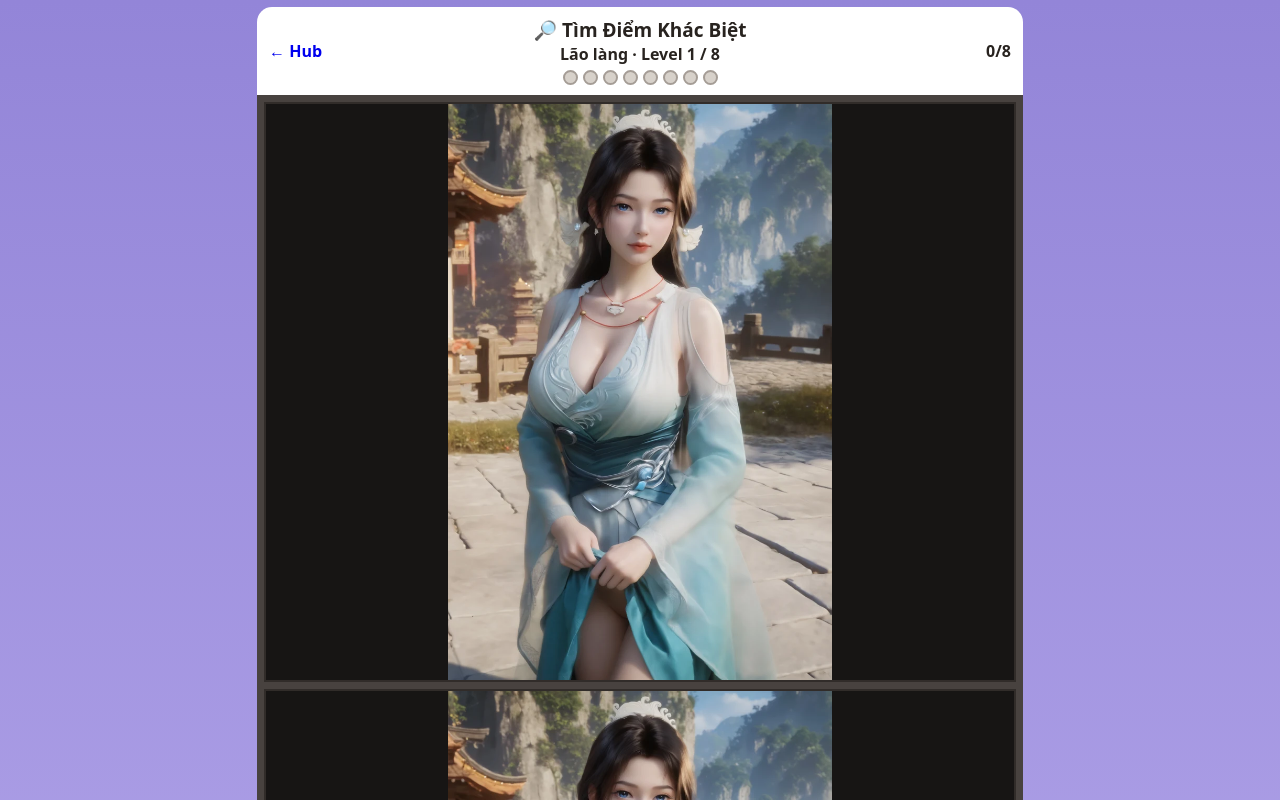
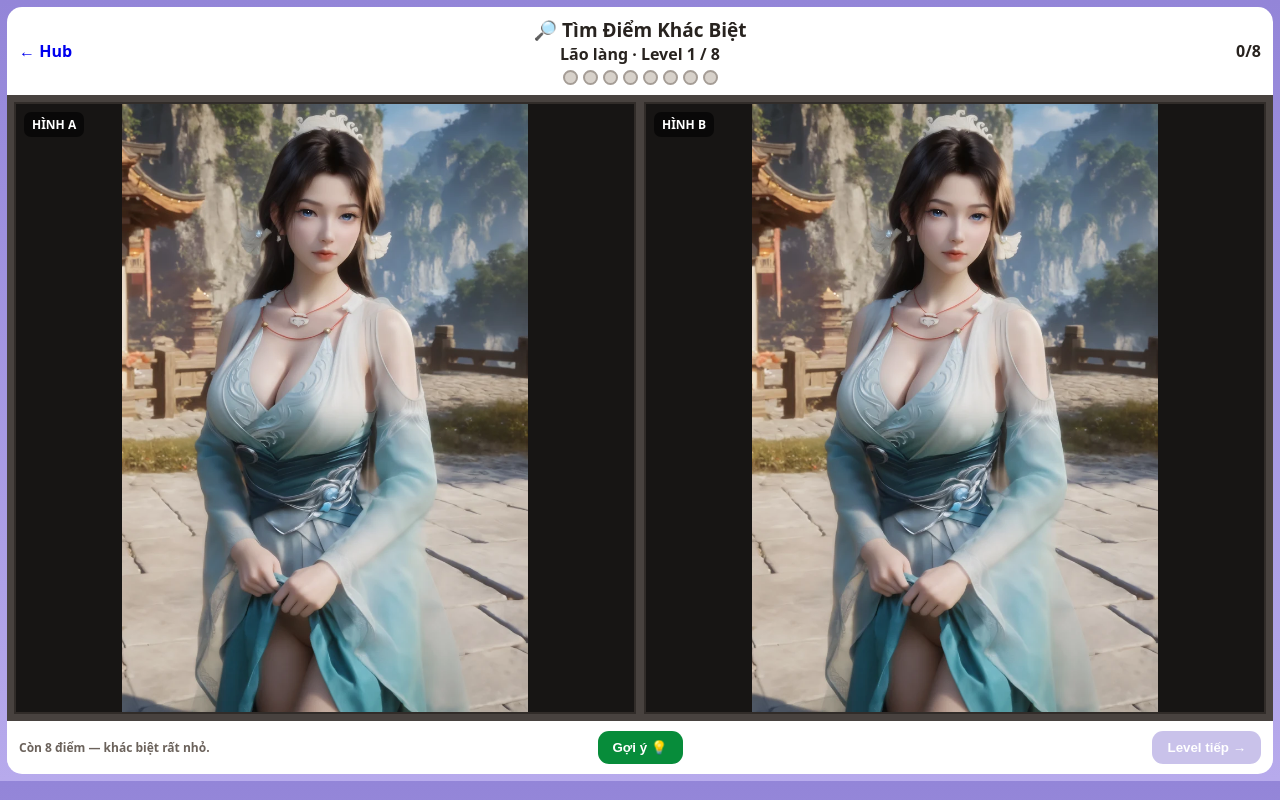
Before and after one commit to chrisnguyenbh/minigame-pi-network, a website: page games/find-difference.html in a window 1280 px wide. Shown: the top 800 px of the page. Drawn offline with Linux system fonts and the light colour scheme.

Commit message:
Show find difference images side by side

```diff
--- a/games/find-difference.html
+++ b/games/find-difference.html
@@ -3,20 +3,20 @@
 <title>Tìm điểm khác nhau · Lão làng</title>
 <style>
 *{box-sizing:border-box}body{margin:0;background:linear-gradient(#9385d8,#b7aaec);font-family:system-ui,Segoe UI,Arial;color:#28231f}
-.game{width:min(780px,100%);margin:auto;padding:7px}header,.foot{background:#fff;border-radius:15px;padding:10px 12px}
+.game{width:min(1380px,100%);margin:auto;padding:7px}header,.foot{background:#fff;border-radius:15px;padding:10px 12px}
 header{display:grid;grid-template-columns:70px 1fr 70px;align-items:center;border-radius:15px 15px 0 0}header a{text-decoration:none;font-weight:800}
 .center{text-align:center}h2{font-size:19px;margin:0}#level{font-weight:900}#score{text-align:right;font-weight:900}
 .dots{display:flex;justify-content:center;gap:5px;margin-top:5px}.dot{width:15px;height:15px;border-radius:50%;background:#d7d1ca;border:2px solid #a59d96}.dot.done{background:#3bb561;border-color:#218543}
-.stage{background:#48423f;padding:7px}.pic{position:relative;margin-bottom:7px;background:#171514;overflow:hidden;border:2px solid #312c29;cursor:crosshair;text-align:center}
-.pic img{display:block;max-width:100%;width:auto;max-height:72vh;margin:auto}.mark{position:absolute;width:34px;height:34px;border:3px solid #ffe66b;border-radius:50%;box-shadow:0 0 0 3px #e83d38;transform:translate(-50%,-50%);pointer-events:none}
-.hint{animation:pulse .55s infinite alternate;background:#fff5}@keyframes pulse{to{scale:1.25}}
+.stage{background:#48423f;padding:7px;display:grid;grid-template-columns:1fr 1fr;gap:8px;align-items:center}.pic{position:relative;margin:0;background:#171514;overflow:hidden;border:2px solid #312c29;cursor:crosshair;text-align:center;display:flex;align-items:center;justify-content:center}
+.pic img{display:block;max-width:100%;width:auto;height:auto;max-height:76vh;margin:auto;object-fit:contain}.mark{position:absolute;width:34px;height:34px;border:3px solid #ffe66b;border-radius:50%;box-shadow:0 0 0 3px #e83d38;transform:translate(-50%,-50%);pointer-events:none}
+.tag{position:absolute;z-index:3;left:8px;top:8px;background:#0009;color:#fff;padding:4px 8px;border-radius:7px;font-size:12px;pointer-events:none}.hint{animation:pulse .55s infinite alternate;background:#fff5}@keyframes pulse{to{scale:1.25}}
 .foot{border-radius:0 0 15px 15px;display:grid;grid-template-columns:1fr auto 1fr;gap:8px;align-items:center}button{border:0;border-radius:11px;padding:9px 15px;font-weight:900;cursor:pointer}
 #hint{background:#078c3a;color:white}#next{justify-self:end;background:#6652c6;color:white}#next:disabled{opacity:.35}#msg{font-size:12px;font-weight:700;color:#6b625b}
 .wrong:after{content:'✕';position:absolute;left:50%;top:50%;transform:translate(-50%,-50%);font-size:70px;color:#ef3030;font-weight:1000;animation:f .35s;pointer-events:none}@keyframes f{to{opacity:0;scale:1.4}}
-@media(max-width:600px){.game{padding:3px}.pic img{max-height:none;width:100%}.mark{width:29px;height:29px}}
+@media(max-width:600px){.game{padding:3px}.stage{gap:3px;padding:3px}.pic{border-width:1px}.pic img{width:100%;height:auto;max-height:70vh;object-fit:contain}.mark{width:24px;height:24px;border-width:2px}}
 </style></head><body><div class="game">
 <header><a href="../">← Hub</a><div class="center"><h2>🔎 Tìm Điểm Khác Biệt</h2><div id="level"></div><div class="dots" id="dots"></div></div><div id="score"></div></header>
-<div class="stage"><div class="pic" id="A"><img></div><div class="pic" id="B"><img></div></div>
+<div class="stage"><div class="pic" id="A"><b class="tag">HÌNH A</b><img></div><div class="pic" id="B"><b class="tag">HÌNH B</b><img></div></div>
 <div class="foot"><div id="msg"></div><button id="hint">Gợi ý 💡</button><button id="next" disabled>Level tiếp →</button></div>
 </div><script>
 const levels=[{a:'assets/find-difference/hard_01_a.webp',b:'assets/find-difference/hard_01_b.webp',spots:[[18,22],[43,15],[59,28],[76,19],[32,46],[53,54],[71,69],[25,78]]},
@@ -28,7 +28,7 @@ const levels=[{a:'assets/find-difference/hard_01_a.webp',b:'assets/find-differen
 {a:'assets/find-difference/hard_07_a.webp',b:'assets/find-difference/hard_07_b.webp',spots:[[17,29],[42,15],[58,23],[78,18],[30,43],[51,53],[72,62],[44,76]]},
 {a:'assets/find-difference/hard_08_a.webp',b:'assets/find-difference/hard_08_b.webp',spots:[[14,25],[37,13],[54,22],[76,17],[29,43],[48,55],[69,63],[82,76]]}];
 let L=0,found=new Set(); const A=document.querySelector('#A'),B=document.querySelector('#B');
-function load(i){L=i;found=new Set();A.innerHTML='<img src="'+levels[L].a+'">';B.innerHTML='<img src="'+levels[L].b+'">';next.disabled=true;ui()}
+function load(i){L=i;found=new Set();A.innerHTML='<b class="tag">HÌNH A</b><img src="'+levels[L].a+'">';B.innerHTML='<b class="tag">HÌNH B</b><img src="'+levels[L].b+'">';next.disabled=true;ui()}
 function ui(){const n=levels[L].spots.length;level.textContent='Lão làng · Level '+(L+1)+' / '+levels.length;score.textContent=found.size+'/'+n;dots.innerHTML=levels[L].spots.map((_,i)=>'<i class="dot '+(found.has(i)?'done':'')+'"></i>').join('');msg.textContent=found.size===n?'🏆 Hoàn thành!':'Còn '+(n-found.size)+' điểm — khác biệt rất nhỏ.';next.disabled=found.size!==n}
 function posInImage(pic,e){const im=pic.querySelector('img'),r=im.getBoundingClientRect();if(e.clientX<r.left||e.clientX>r.right||e.clientY<r.top||e.clientY>r.bottom)return null;return [(e.clientX-r.left)/r.width*100,(e.clientY-r.top)/r.height*100,r,pic.getBoundingClientRect()]}
 function mark(i,cl=''){const [x,y]=levels[L].spots[i];[A,B].forEach(p=>{const im=p.querySelector('img'),ir=im.getBoundingClientRect(),pr=p.getBoundingClientRect(),m=document.createElement('i');m.className='mark '+cl;m.style.left=((ir.left-pr.left)+ir.width*x/100)+'px';m.style.top=((ir.top-pr.top)+ir.height*y/100)+'px';m.dataset.i=i;p.appendChild(m)})}
```
